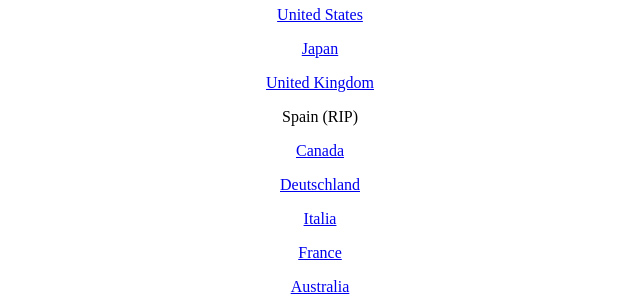
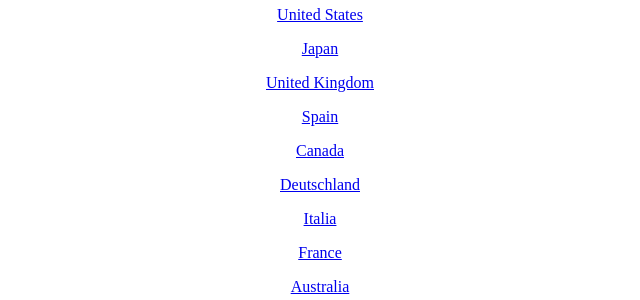
Before and after one commit to ActionRetro/68k-news, a PHP site: page /choose_edition.php in a window 1280 px wide. Shown: the part 169-469 px from the top of the page, without its empty margins (320-960 px from the left). Run offline with PHP 8.4, Linux system fonts and the light colour scheme.

Commit message:
Add Spain support
The Spain version of Google News has been working for a while now.

```diff
--- a/choose_edition.php
+++ b/choose_edition.php
@@ -23,7 +23,7 @@ if( isset( $_GET['loc'] ) ) {
     <p><a href='/index.php?section=nation&loc=US'>United States</a></p>
     <p><a href='/index.php?section=nation&loc=JP'>Japan</a></p>
     <p><a href='/index.php?section=nation&loc=UK'>United Kingdom</a></p>
-    <p>Spain (RIP)</p>
+    <p><a href='/index.php?section=nation&loc=ES'>Spain</a></p>
     <p><a href='/index.php?section=nation&loc=CA'>Canada</a></p>
     <p><a href='/index.php?section=nation&loc=DE'>Deutschland</a></p>
     <p><a href='/index.php?section=nation&loc=IT'>Italia</a></p>
```
